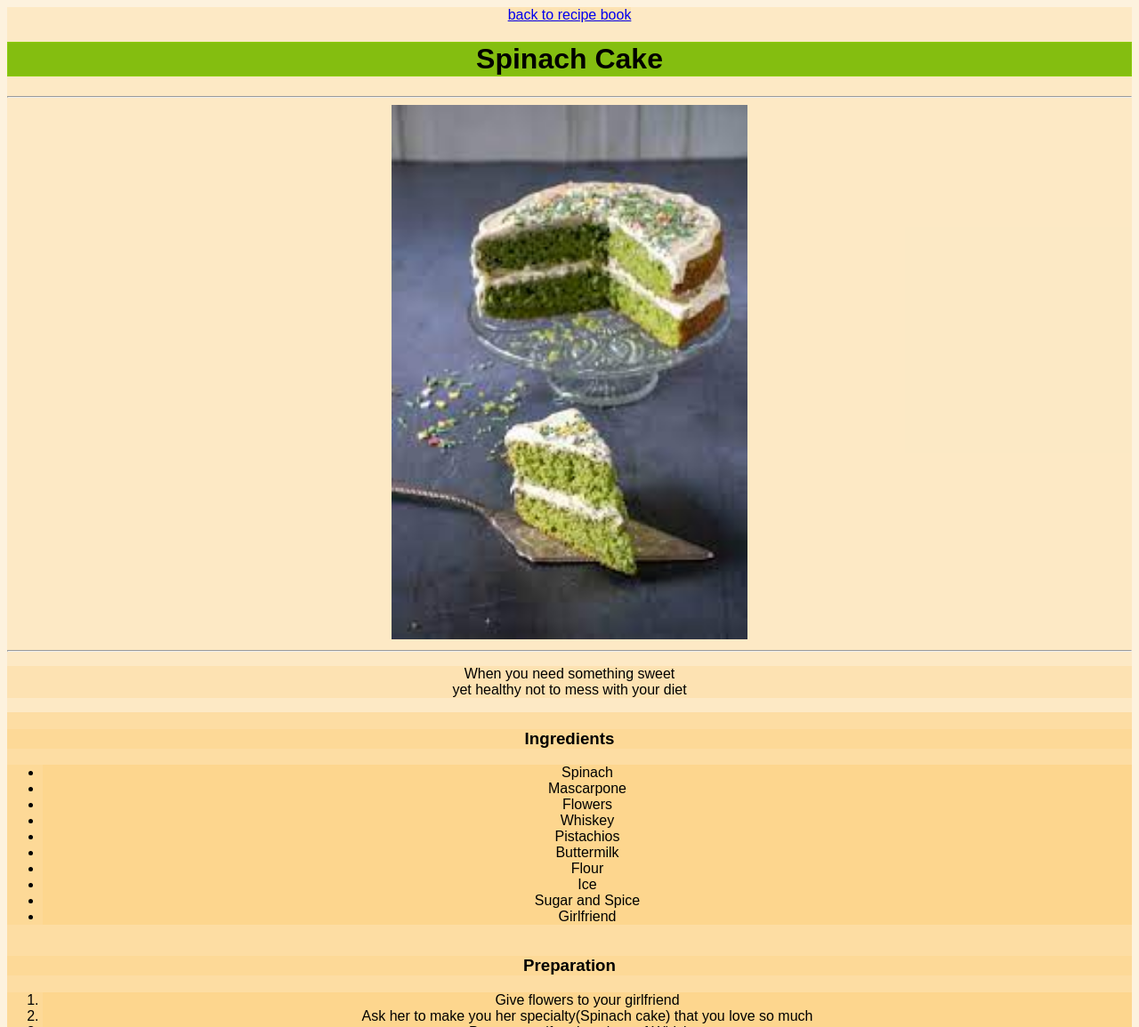
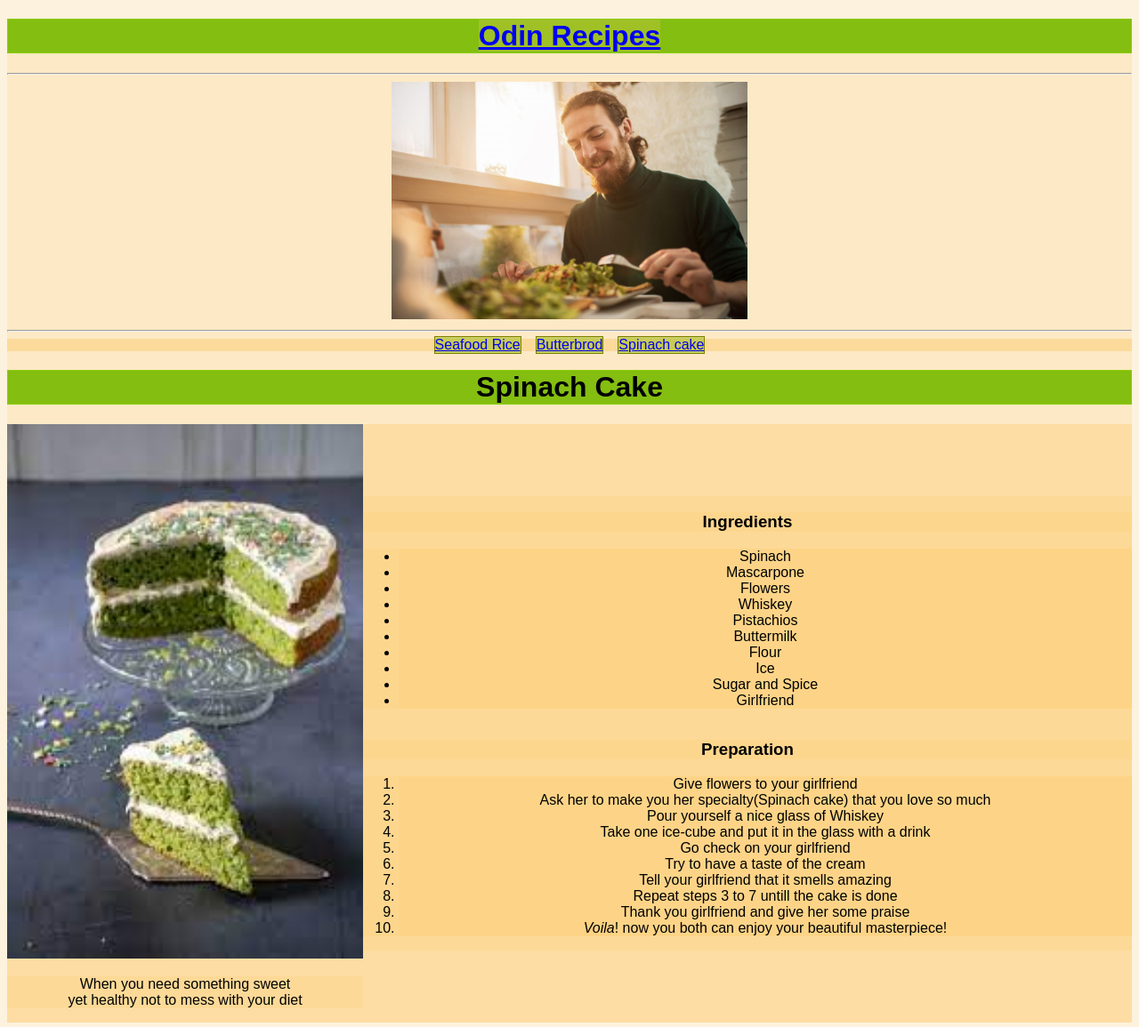
Before and after one commit to ntaidas/odin-recipes, a plain HTML site: page recipes/spinach-cake.html in a window 1280 px wide. Shown: the top 1155 px of the page at 89% size. Drawn offline with Linux system fonts and the light colour scheme.

Commit message:
change html structure, add css layout

```diff
--- a/recipes/spinach-cake.html
+++ b/recipes/spinach-cake.html
@@ -1,6 +1,5 @@
 <!DOCTYPE html>
-<html lang="eng">
-
+<html lang="en">
     <head>
         <meta charset="utf-8">
         <title>Spinach Cake</title>
@@ -8,17 +7,25 @@
     </head>
 
     <body>
-        <a href="../index.html" title="Back for more amazing recipes!">back to recipe book</a>
+        <h1><a href="../index.html">Odin Recipes</a></h1>
+
+            <hr>
+        <img src="../img/food.jpg" alt='A man eating a fucking delicious food made by me'>
+            <hr>
+
+        <div class="nav">
+            <div><a href="seafood-rice.html" title="Get your mind blown!">Seafood Rice</a></div>
+            <div><a href="butterbrod.html" title="Get your mind blown!">Butterbrod</a></div>
+            <div><a href="spinach-cake.html" title="Get your mind blown!">Spinach cake</a></div>
+        </div>
 
         <h1>Spinach Cake</h1>
-            <hr>
+             <div class="content">
+                <div class="pad">
                 <img src="../img/spinach_cake.jpeg" alt='Not my girlfriend'>
-            <hr>
-
                 <p>When you need something sweet <br> yet healthy not to mess with your diet</p>
-
+                </div>
                 <div class="recipe">
-
                      <div id="ingredients">
                     <h3>Ingredients</h3>
                     <ul>
@@ -34,7 +41,6 @@
                         <li>Girlfriend</li>
                     </ul>
                     </div>
-
                     <div id="prep">
                     <h3>Preparation</h3>
                     <ol>
@@ -50,10 +56,7 @@
                         <li><em>Voila</em>! now you both can enjoy your beautiful masterpiece!</li>
                     </ol>
                 </div>
-
                 </div>
-
-
-
+             </div>
     </body>
 </html>
```
Also changed, not shown: recipes/butterbrod.html (+16 -5 lines), recipes/seafood-rice.html (+2 -3 lines). Lines whose indentation alone changed are shown as unchanged.
